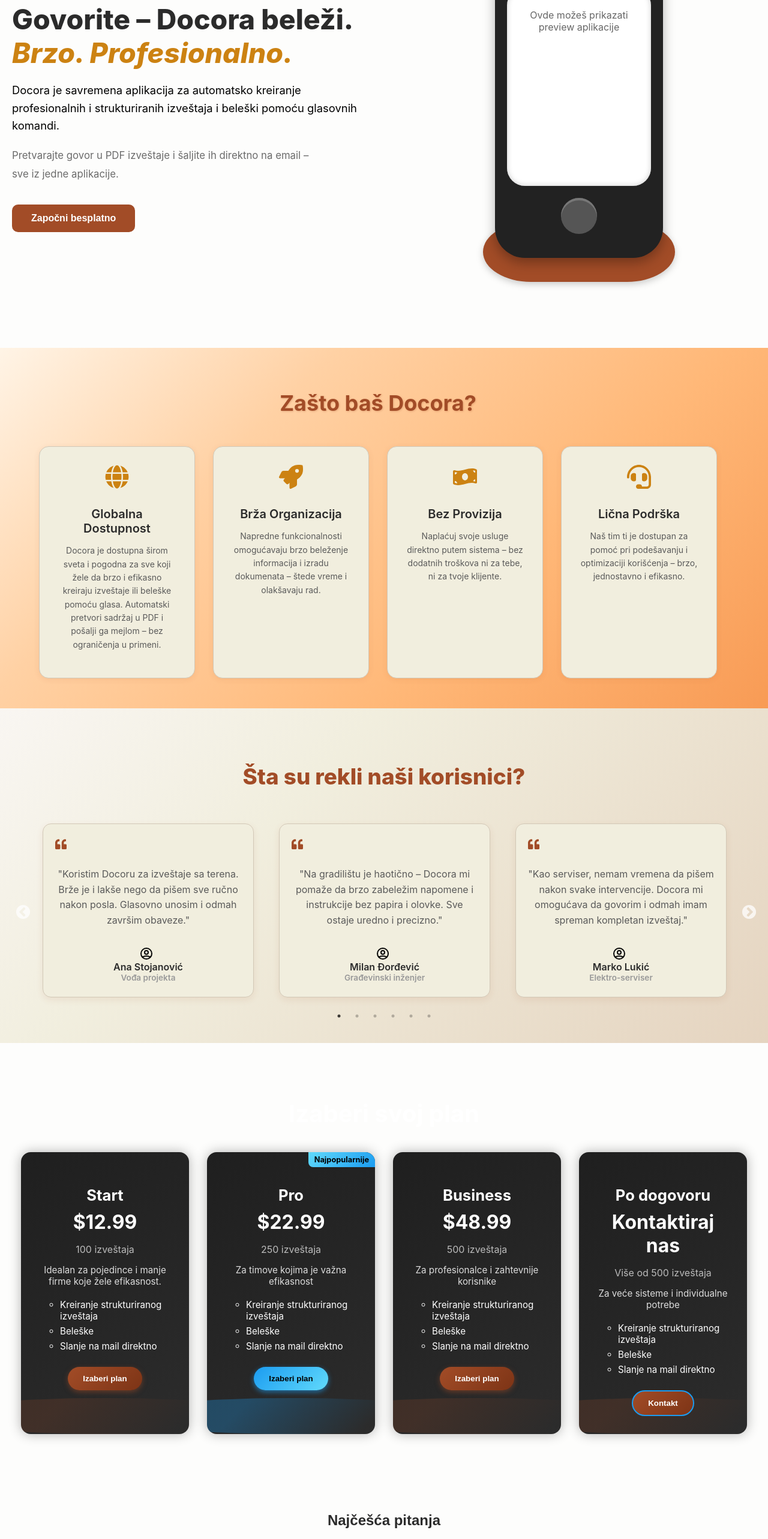
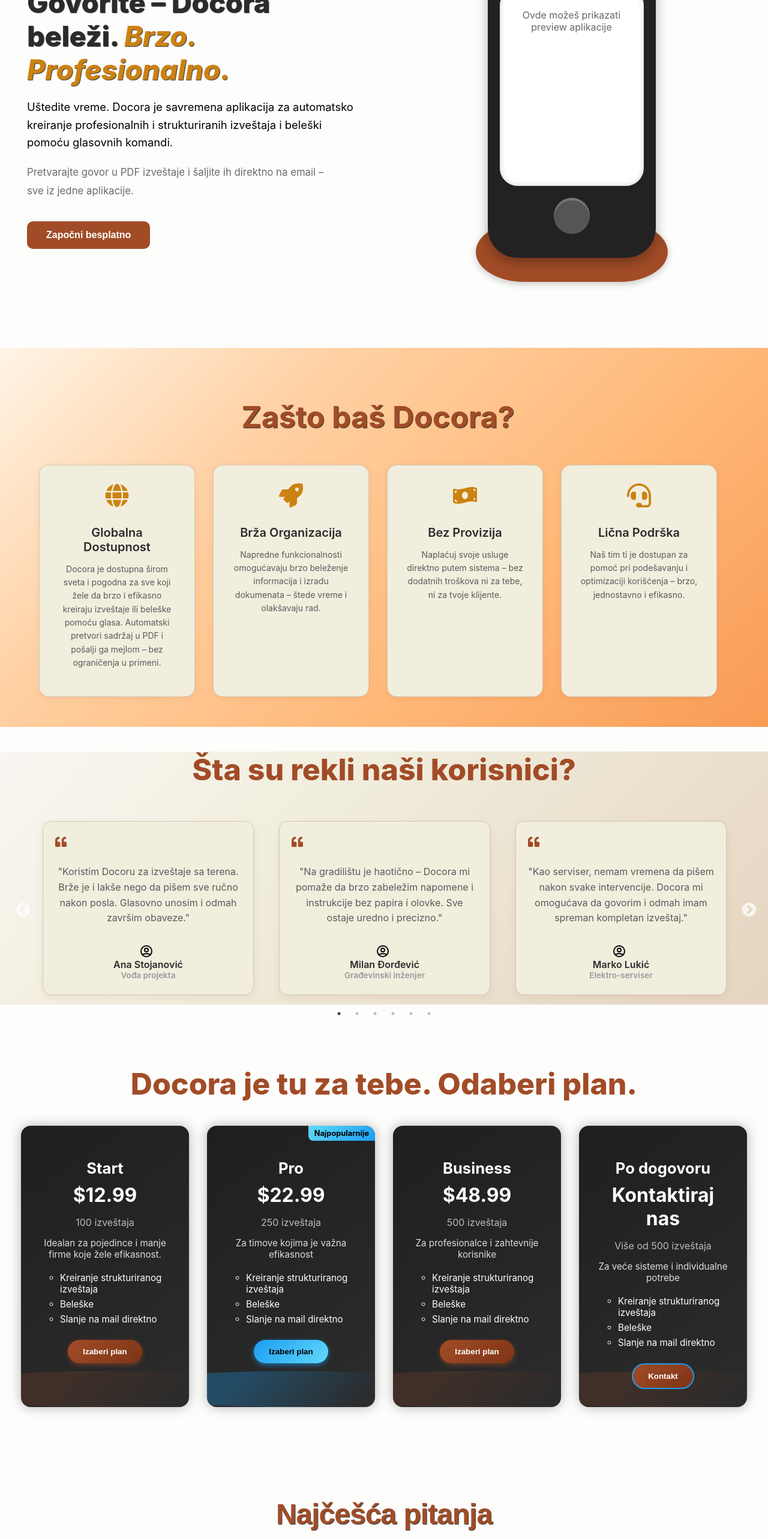
Before and after one commit to trifun96/report-fe, a React (Create React App) app: page / in a window 1280 px wide. Shown: the part 220-2786 px from the top of the page at 60% size. Built offline with nearby package versions, Linux system fonts and the light colour scheme; what pdfmake would draw is missing.

Commit message:
changing design

```diff
--- a/src/components/FAQAcordion/FAQAccordion.css
+++ b/src/components/FAQAcordion/FAQAccordion.css
@@ -10,8 +10,14 @@
   margin: 0 auto;
 }
 
-.faq-title{
-  color:#2b2b2b;
+.faq-title {
+  font-size: 48px;
+  font-weight: 800;
+  color: #a24c27;
+  font-family: 'Poppins', sans-serif;
+  letter-spacing: -1px;
+  line-height: 1.2;
+  text-shadow: 1px 1px 1px rgba(0,0,0,0.8);
 }
 
 .faq-item {
@@ -42,14 +48,18 @@
   border-radius: 4px;
   margin-top: 8px;
 }
-
 @media (max-width: 480px) {
   .faq-question {
     font-size: 0.95rem;
   }
 
+  .faq-title{
+    font-size: 35px;
+  }
+
   .faq-answer {
     font-size: 0.9rem;
     padding: 10px 10px;
+    text-align: left;
   }
 }
--- a/src/components/FeaturePage/FeaturePage.css
+++ b/src/components/FeaturePage/FeaturePage.css
@@ -11,19 +11,18 @@
   color: #2b2b2b;
   text-align: center;
   margin: 0 auto;
-  padding: 10px 20px 50px 0px;
+  padding: 1px 20px 50px 0px;
   position: relative;
 }
 
 
 .features-title {
-  font-size: 36px;
+  font-size: 50px;
   margin-bottom: 50px;
   font-weight: 700;
   color: #a24c27;
-  text-shadow: 1px 1px 3px rgba(162, 76, 39, 0.3);
+  text-shadow: 1px 1px 1px rgba(0,0,0,0.8);
 }
-
 .features-grid {
   display: flex;
   flex-wrap: wrap;
@@ -75,7 +74,7 @@
   }
 
   .features-title {
-    font-size: 28px;
+    font-size: 35px;
   }
 
   .features-section {
--- a/src/components/Header/Header.jsx
+++ b/src/components/Header/Header.jsx
@@ -1,5 +1,4 @@
 import { useState } from "react";
-import { FaUserCircle } from "react-icons/fa";
 import { UserRound } from "lucide-react";
 import logo from "../../images/docora-logo.png";
 import "./Header.css";
--- a/src/components/LandingPage/LandingPage.css
+++ b/src/components/LandingPage/LandingPage.css
@@ -35,6 +35,7 @@
   font-weight: 800;
   margin-bottom: 20px;
   color: #2b2b2b;
+  text-shadow: 1px 1px 1px rgba(0,0,0,0.8);
 }
 
 .landing-title span {
@@ -159,12 +160,23 @@
   z-index: 1;
   clip-path: polygon(0% 10%, 100% 0%, 100% 90%, 0% 100%);
 }
+
+@media (max-width: 1600px) {
+  .landing-background {
+    padding: 45px;
+  }
+}
+
 @media (max-width: 1024px) {
   .landing-content {
     flex-direction: column;
     text-align: center;
     gap: 40px;
     padding: 60px 20px;
+  }
+
+  .landing-background{
+    margin-top: 60px;
   }
 
   .landing-overlay {
@@ -179,9 +191,13 @@
     font-size: 2.2rem;
   }
 
-  .landing-subtitle,
-  .landing-benefits p {
+  .landing-subtitle{
     font-size: 1.05rem;
+  }
+
+  .landing-benefits{
+    display: flex;
+    justify-content: center;
   }
 
   .image-bg-shape {
@@ -242,7 +258,7 @@
 @media (max-width: 480px) {
   .landing-button {
     padding: 11px 26px;
-    font-size: 0.9rem;
+    font-size: 16px;
   }
 
   .landing-title {
@@ -251,7 +267,7 @@
 
   .landing-subtitle,
   .landing-benefits p {
-    font-size: 0.9rem;
+    font-size: 16px;
   }
 
   .landing-image-container {
@@ -289,16 +305,16 @@
 @media (max-width: 360px) {
   .landing-button {
     padding: 10px 24px;
-    font-size: 0.85rem;
+    font-size: 15px;
   }
 
   .landing-title {
-    font-size: 1.4rem;
+    font-size: 23px;
   }
 
   .landing-subtitle,
   .landing-benefits p {
-    font-size: 0.8rem;
+    font-size: 15px;
   }
 
   .landing-image-container {
--- a/src/components/LandingPage/LandingPage.jsx
+++ b/src/components/LandingPage/LandingPage.jsx
@@ -20,9 +20,9 @@
               Govorite – Docora beleži. <span>Brzo. Profesionalno.</span>
             </h1>
             <p className="landing-subtitle">
-              Docora je savremena aplikacija za automatsko kreiranje
-              profesionalnih i strukturiranih izveštaja i beleški pomoću
-              glasovnih komandi.
+              Uštedite vreme. Docora je savremena aplikacija za automatsko
+              kreiranje profesionalnih i strukturiranih izveštaja i beleški
+              pomoću glasovnih komandi.
             </p>
             <div className="landing-benefits">
               <p>
--- a/src/components/PricingPlan/PricingPlan.css
+++ b/src/components/PricingPlan/PricingPlan.css
@@ -9,9 +9,10 @@
     color: #2b2b2b;
 }
 .pricing-title {
-    font-size: 2.5rem;
+    font-size: 50px;
+    font-weight: 800;
     margin-bottom: 40px;
-    color: #ffffff;
+    color: #a24c27;
 }
 
 .pricing-cards {
@@ -180,4 +181,8 @@
         flex-direction: column;
         align-items: center;
     }
+
+    .pricing-title{
+      font-size: 35px;
+    }
 }
--- a/src/components/PricingPlan/PricingPlan.jsx
+++ b/src/components/PricingPlan/PricingPlan.jsx
@@ -53,7 +53,9 @@
 const PricingPlans = () => {
   return (
     <div className="pricing-container">
-      <h2 className="pricing-title">Izaberi svoj plan</h2>
+      <h2 className="pricing-title">
+      Docora je tu za tebe. Odaberi plan.
+      </h2>
       <div className="pricing-cards">
         {plans.map((plan, index) => (
           <div
--- a/src/components/TestimonialPage/TestimonialComponent.css
+++ b/src/components/TestimonialPage/TestimonialComponent.css
@@ -3,13 +3,13 @@
   background-repeat: no-repeat;
   background-size: cover;
   color: #2b2b2b;
-  padding: 60px 50px;
+  padding: 0px 50px;
   text-align: center;
 }
 
 
 .testimonials-title {
-  font-size: 2.3rem;
+  font-size: 50px;
   margin-bottom: 40px;
   font-weight: 800;
   color: #a24c27;
@@ -115,6 +115,6 @@
   }
 
   .testimonials-title {
-    font-size: 28px;
+    font-size: 35px;
   }
 }
```
Also changed, not shown: src/images/docora-logo.png.
